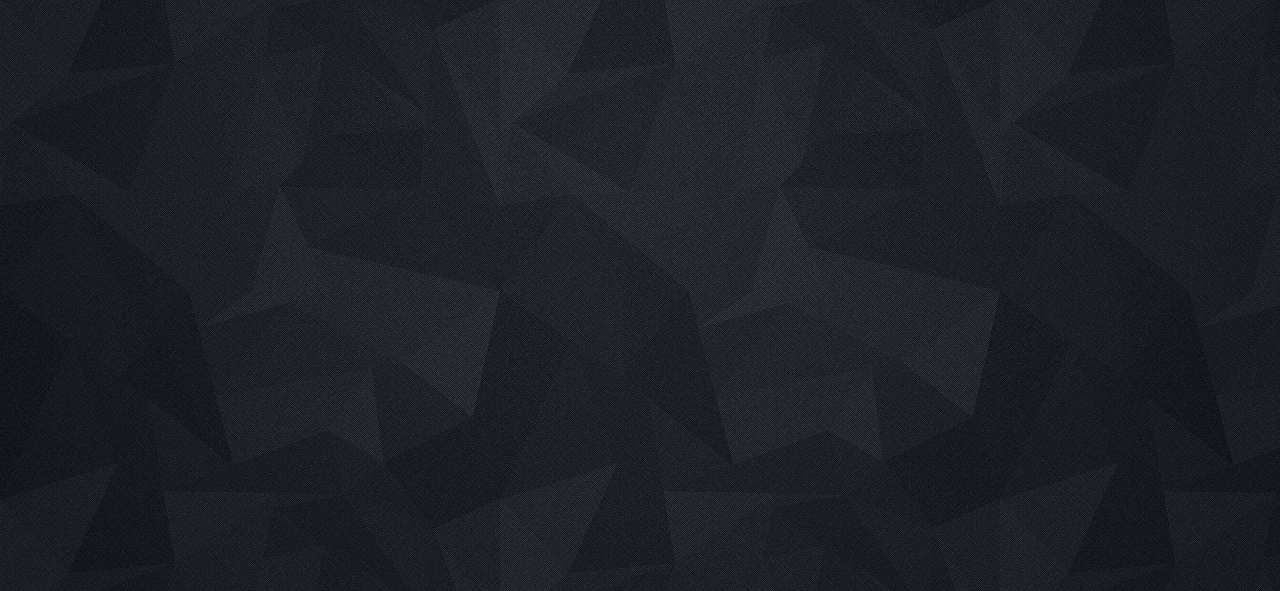
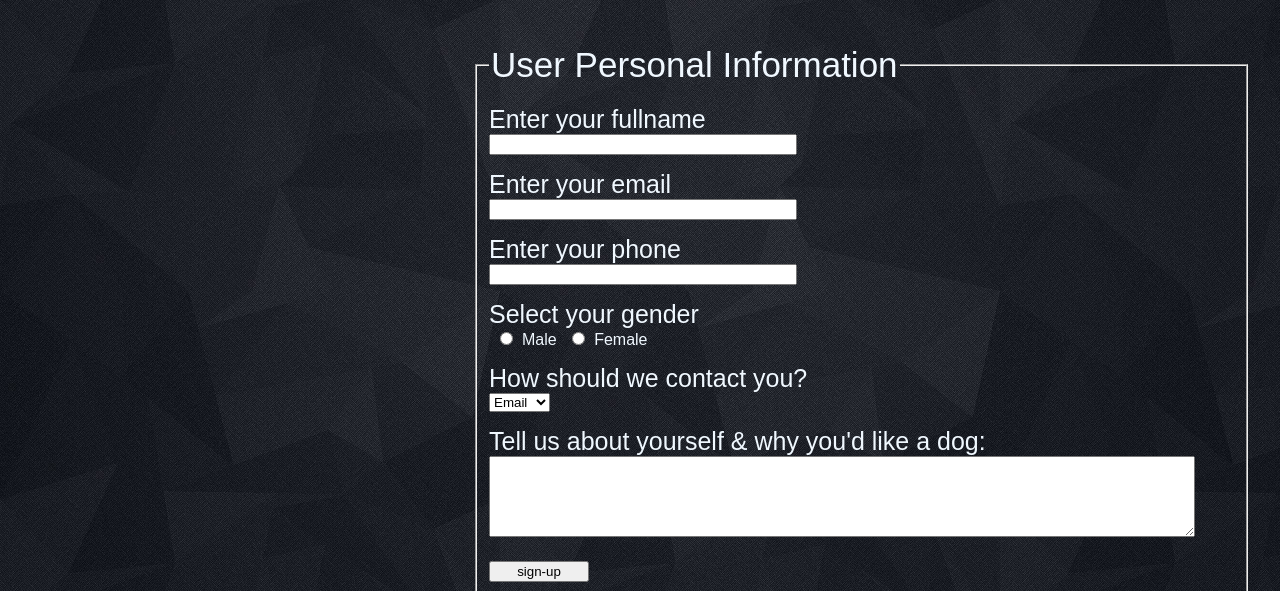
Before and after one commit to VonBorstel-J/m1-assignment, a plain HTML site: page page3.html in a window 1280 px wide. Shown: the part 209-800 px from the top of the page. Drawn offline with Linux system fonts and the light colour scheme.

Commit message:
Finished Saturday Lab

```diff
--- a/page3.html
+++ b/page3.html
@@ -33,7 +33,38 @@
 </nav> <!-- this will end the navigation tabs area-->
 
 </div>
+<form action="/signup"  method="post">
 
+  <fieldset>
+
+          <legend style="color: aliceblue;">User Personal Information</legend>
+
+              <label>Enter your fullname</label>
+                  <input type="text" name="name">
+
+              <label>Enter your email</label>
+                 <input type="text" name="email">
+
+              <label>Enter your phone</label>
+                  <input type="text" name="phone">
+
+              <label>Select your gender</label>
+                  <input  type="radio" name="gender" value="male"/><span>Male</span>
+                  <input  type="radio" name="gender"  value="female"/><span>Female</span>
+
+              <label>How should we contact you?</label>
+                  <select>
+                          <option>Email</option>
+                          <option>Phone</option>
+                  </select>
+
+              <label>Tell us about yourself & why you'd like a dog:</label>
+                  <textarea rows="5" cols="30"></textarea>
+                  <input type="submit" value="sign-up" >
+
+  </fieldset>
+
+</form>
 
 </body>
 
--- a/style3.css
+++ b/style3.css
@@ -27,7 +27,7 @@ body, h1 {
 }
 
 #container {
-    min-height: 100%
+    min-height: 10%
 }
 
 #main {
@@ -96,3 +96,47 @@ transition: .5s;
     padding-right: 2;
     filter: invert(1);
 }
+
+form {
+    position:absolute; left: 465px; top: 220px;
+    width: 777px;
+}
+
+
+
+
+
+label {
+    color:aliceblue;
+    display:block;
+    margin: 15px 0 0 0;
+    font-size: 25px;
+}
+
+            input {
+                 width:300px
+            }
+
+                input[type="radio"] {
+                    width: 25px;
+
+
+                }
+
+                    textarea{
+                        width: 700px;
+                    }
+
+                        input[type="submit"] {
+                            display:block;
+                            margin: 20px 0 10px 0;
+                            width: 100px;
+                        }
+
+                                   fieldset, legend, label {
+                                    color: aliceblue;
+                                }
+
+                                    legend {
+                                        font-size: 35px;
+                                    }
```
Also changed, not shown: form.html (added, +32 -0 lines).
